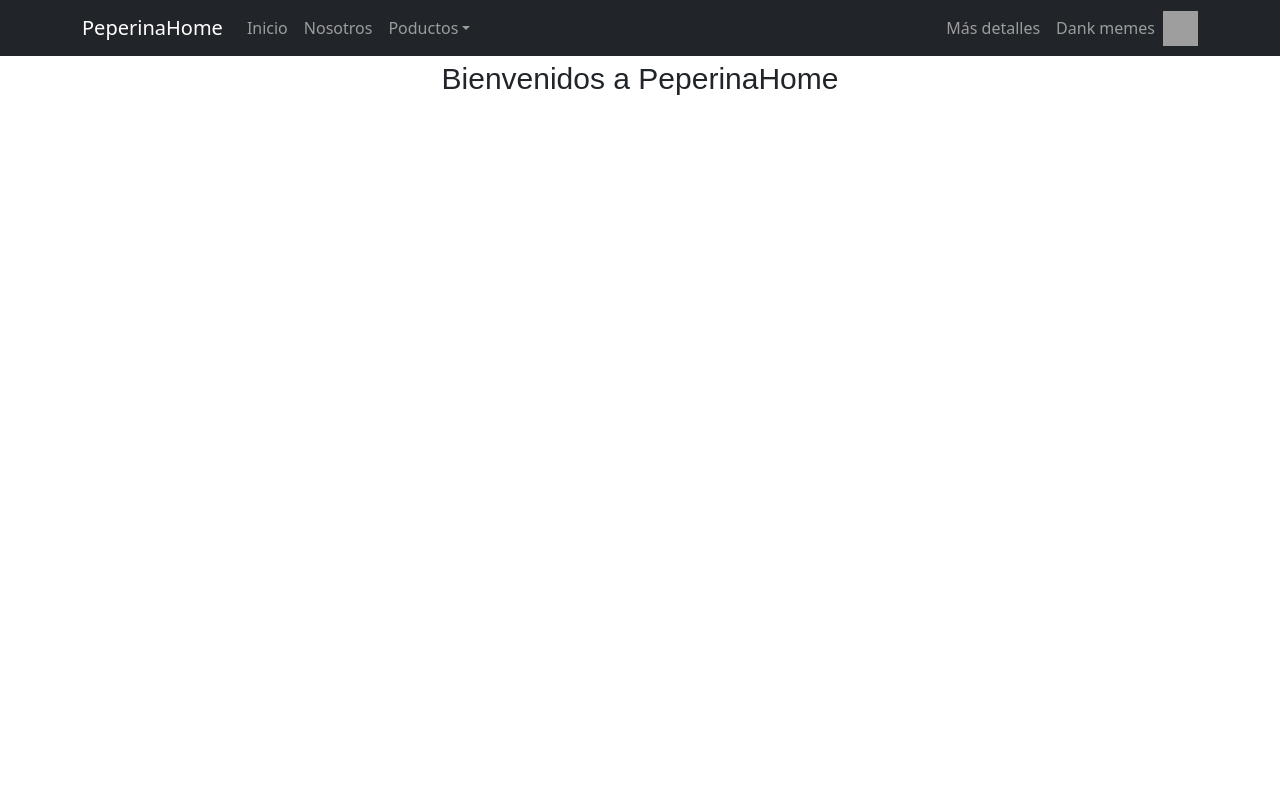
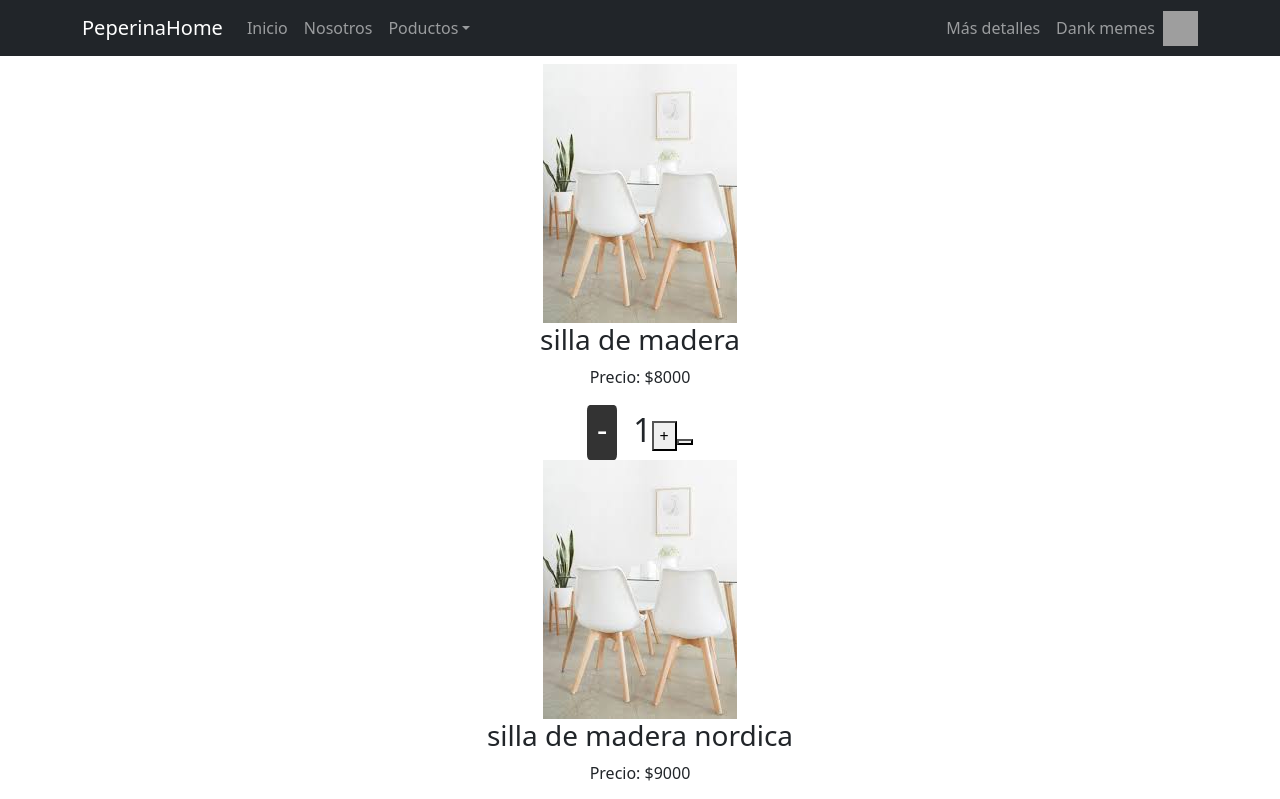
Before and after one commit to mslovero/desafio1-, a React (Create React App) app: page / in a window 1280 px wide. Shown: the top 799 px of the page. Built offline with nearby package versions, Linux system fonts and the light colour scheme; grey boxes are pictures that could not be loaded.

Commit message:
desfio clase 5

```diff
--- a/src/components/Item/Item.jsx
+++ b/src/components/Item/Item.jsx
@@ -1,6 +1,6 @@
-import itemImg from '';
-import ItemCount from "./ItemCount";
-import './Item.css';
+import itemImg from '../imagenes/living.jpg';
+import ItemCount from "../ItemCount/ItemCount";
+
 
 export default function Item({categoria, name, price, img,}) {
 
--- /dev/null
+++ b/src/components/ItemList/ItemList.jsx
@@ -0,0 +1,11 @@
+import Item from "../Item/Item";
+
+
+export default function ItemList({items}) {
+
+    return (
+        <div className="itemList">
+            {items.map(el => <Item key={el.id} categoria={el.categoria} name={el.name} price={el.price} img={el.img}/>)}
+        </div>
+    );
+}
--- a/src/components/ItemListContainer/ItemListContainer.jsx
+++ b/src/components/ItemListContainer/ItemListContainer.jsx
@@ -1,14 +1,46 @@
-
+import { useEffect,useState } from "react"
 import"../ItemListContainer/ItemListContainer.css"
+import ItemList from "../ItemList/ItemList";
 
 
-const ItemListContainer = ({saludo="saludo"}) => {
+const products =[
+{id: "01", categoria: "decoración", name:"silla de madera", price: "8000", img:'"../imagenes/living.jpg"'},
+{id: "02", categoria: "decoración", name:"silla de madera nordica",  price: "9000", img: "../imagenes/living.jpg" },
+{id: "03" , categoria:"decoracion",name: "juego de comedor", price:"80000", img:"../imagenes/living.jpg"},
+{id: "04" , categoria:"decoracion",name: "juego de comedor 2", price:"90000", img:"../imagenes/living.jpg"},
+
+];
+
+const getFetch = new Promise ((resolve) => {
+  setTimeout(() => {
+      resolve(products);
+  }, 2000);
+})
+
+export default function ItemListContainer({greeting}) {
+  const [items,setItems] = useState([]);
+  const [loader,setLoader] = useState(true);
+
+
+  useEffect(() => {
+      getFetch
+      .then(res => setItems(res))
+      .catch(err => console.log(err))
+      .finally(() => setLoader(false))
+  },[]);
+
+  return (
+      <div className="itemListContainer">
+          <h1 className="itemListContainer__title" style={{color: "blue"}}>{greeting}</h1>
+          {loader? <h2>Cargando...</h2>: <ItemList items={items} />}
+      </div>
+  );
+}
+
+/*const ItemListContainer = ({saludo="saludo"}) => {
   return (
     <div className="saludo"> {saludo} </div>
 
 
   )
-}
-
-
-export default ItemListContainer
+}*/
--- /dev/null
+++ b/src/components/itemCount/ItemCount.css
@@ -0,0 +1,40 @@
+.itemCount {
+    display: flex;
+    justify-content: center;
+    align-items: center;
+}
+.itemCount__minusBtn {
+    border: none;
+    background: rgba(0,0,0,0.8);
+    width: 30px;
+    padding-bottom: 0.4rem;
+    border-radius: 10%;
+    cursor: pointer;
+    font-size: 2rem;
+    color: white;
+    margin-right: 1rem;
+}
+.itemCount__quantity {
+    font-size: 2rem;
+}
+.itemCount__plusBtn {
+    border: none;
+    background: rgba(0,0,0,0.8);
+    width: 30px;
+    padding-bottom: 0.4rem;
+    border-radius: 10%;
+    cursor: pointer;
+    font-size: 2rem;
+    color: white;
+    margin-left: 1rem;
+}
+.itemCount__addToCartBtn {
+    margin-left: 3rem;
+    border: none;
+    background: rgba(0,0,0,0);
+    border-radius: 10%;
+    cursor: pointer;
+    font-size: 3rem;
+    color: white;
+    padding-bottom: 0.4rem;
+}
--- a/src/components/itemCount/itemCount.jsx
+++ b/src/components/itemCount/itemCount.jsx
@@ -1,5 +1,4 @@
-
-import { useState } from 'react';
+import { useState}  from 'react';
 import './ItemCount.css';
 
 export default function ItemCount({stock, initial, onAdd}) {
@@ -22,11 +21,11 @@ export default function ItemCount({stock, initial, onAdd}) {
     }
 
     return (
-        <div className="itemCount">
+        <div className="ItemCount">
             <button id='less' className="itemCount__minusBtn" onClick={decrease}>-</button>
             <span className="itemCount__quantity">{quantity}</span>
-            <button id='plus' className="itemCount__plusBtn" onClick={increase}>+</button>
-            <button className="itemCount__addToCartBtn" onClick={addToCart}><i class="bi bi-bag-plus"></i></button>
+            <button id='plus' className="ItemCount__plusBtn" onClick={increase}>+</button>
+            <button className="ItemCount__addToCartBtn" onClick={addToCart}><i class="bi bi-bag-plus"></i></button>
         </div>
     );
 }
```
Also changed, not shown: src/components/imagenes/living.jpg (added), src/components/imagenes/silla.jpg (added).
